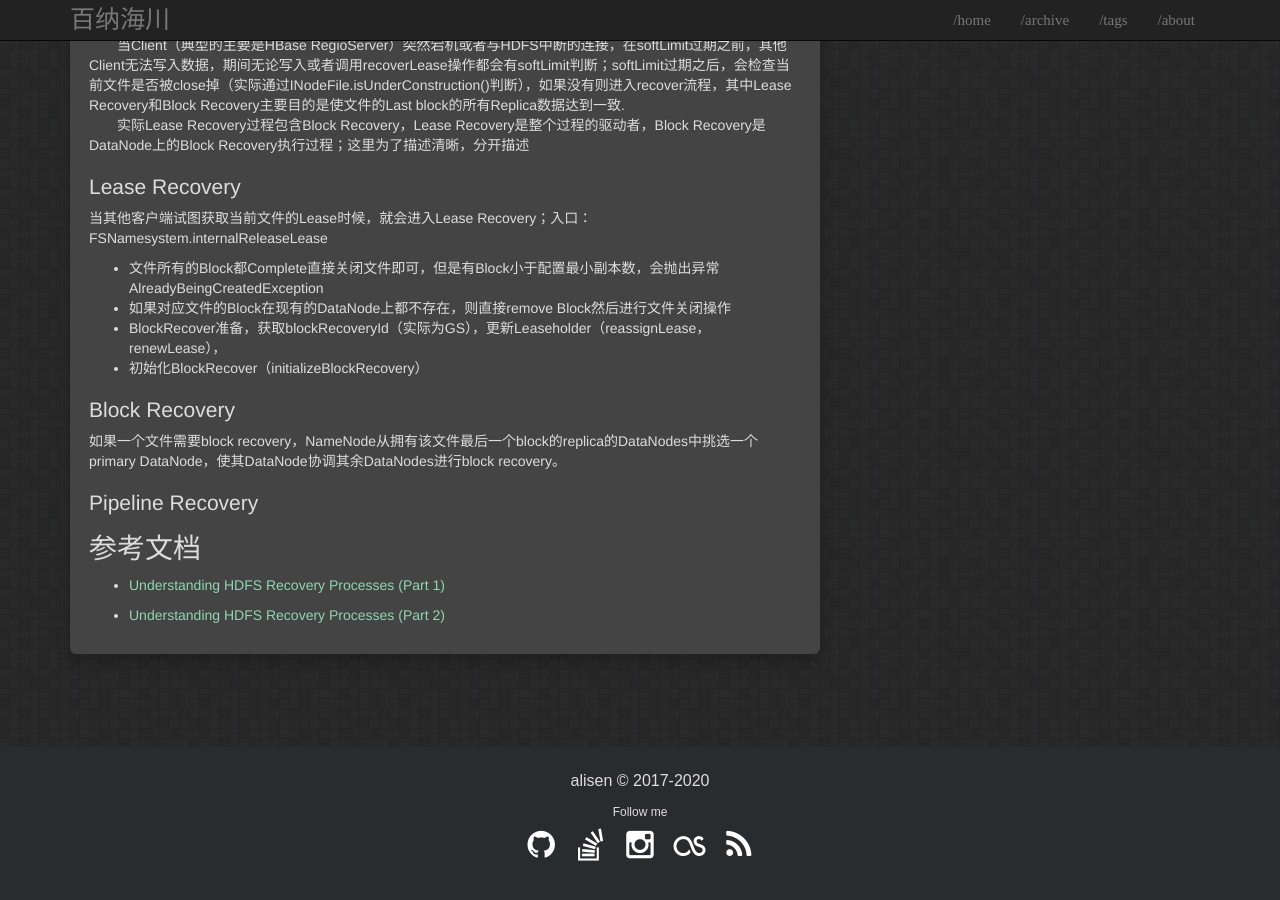
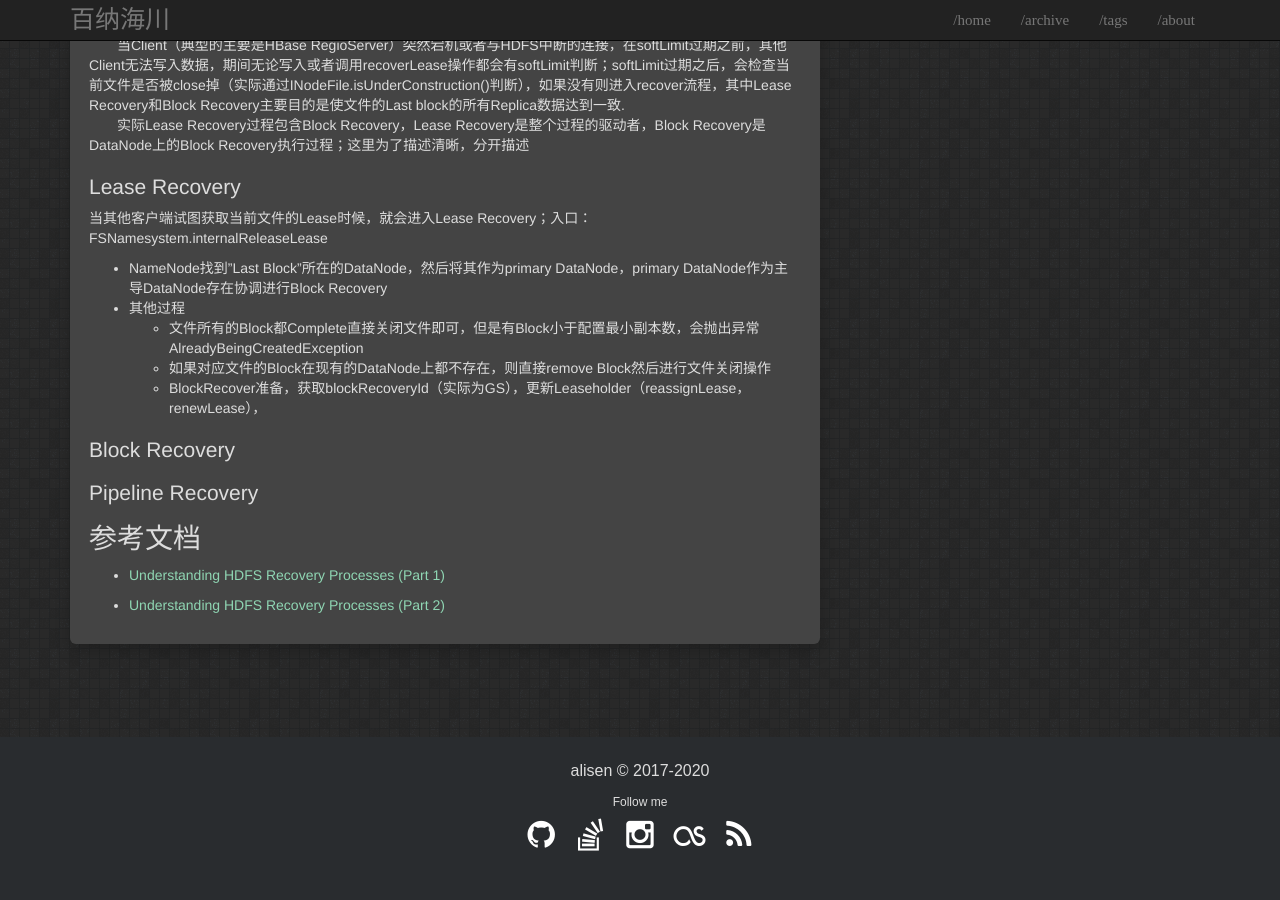
Before and after one commit to igithu/summary, a Jekyll site: the page built from _posts/2018-04-14-hdfs-recover.md, in a window 1280 px wide and 900 px high, scrolled down 3622 px. Built offline with Jekyll 4.4.1, drawn with Linux system fonts in a browser that asks for light colours.

Commit message:
Update 2018-04-14-hdfs-recover.md

```diff
--- a/_posts/2018-04-14-hdfs-recover.md
+++ b/_posts/2018-04-14-hdfs-recover.md
@@ -83,13 +83,14 @@ tags: hdfs
 
 ## Lease Recovery
 当其他客户端试图获取当前文件的Lease时候，就会进入Lease Recovery；入口：FSNamesystem.internalReleaseLease
-* 文件所有的Block都Complete直接关闭文件即可，但是有Block小于配置最小副本数，会抛出异常AlreadyBeingCreatedException
-* 如果对应文件的Block在现有的DataNode上都不存在，则直接remove Block然后进行文件关闭操作
-* BlockRecover准备，获取blockRecoveryId（实际为GS），更新Leaseholder（reassignLease， renewLease），
-* 初始化BlockRecover（initializeBlockRecovery）
+* NameNode找到"Last Block"所在的DataNode，然后将其作为primary DataNode，primary DataNode作为主导DataNode存在协调进行Block Recovery
+* 其他过程
+  * 文件所有的Block都Complete直接关闭文件即可，但是有Block小于配置最小副本数，会抛出异常AlreadyBeingCreatedException
+  * 如果对应文件的Block在现有的DataNode上都不存在，则直接remove Block然后进行文件关闭操作
+  * BlockRecover准备，获取blockRecoveryId（实际为GS），更新Leaseholder（reassignLease， renewLease），
 
 ## Block Recovery
-如果一个文件需要block recovery，NameNode从拥有该文件最后一个block的replica的DataNodes中挑选一个primary DataNode，使其DataNode协调其余DataNodes进行block recovery。
+
 ## Pipeline Recovery
 
 
```
